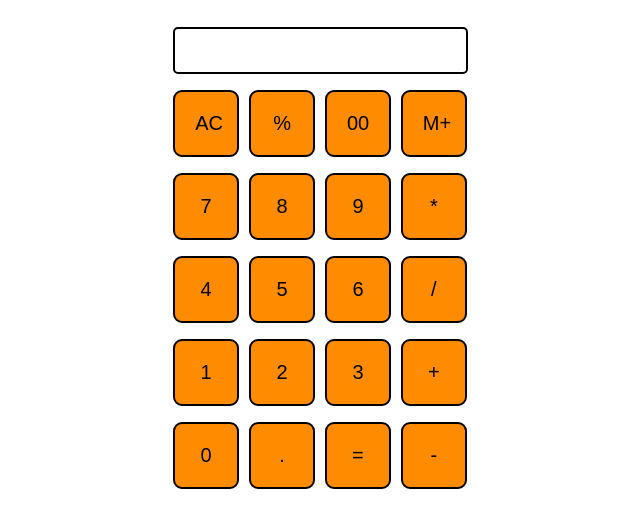
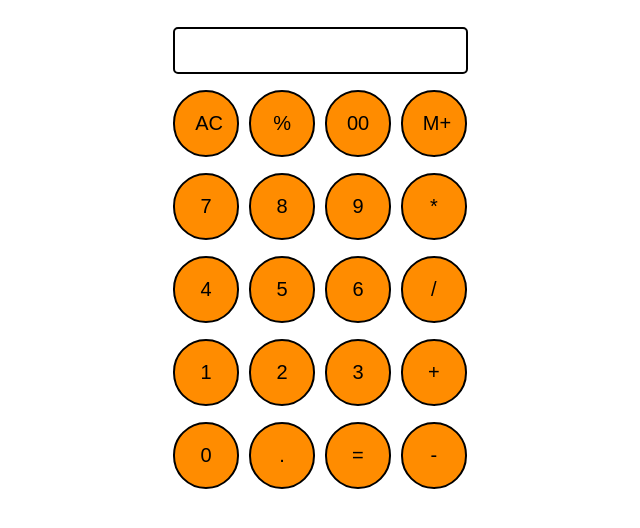
Before and after one commit to YashNigam2503/Calculator, a plain HTML site: page index.html in a window 1280 px wide. Shown: the part 62-590 px from the top of the page, without its empty margins (328-968 px from the left). Drawn offline with Linux system fonts and the light colour scheme.

Commit message:
Buttons changed

```diff
--- a/style.css
+++ b/style.css
@@ -12,7 +12,7 @@ html, body {
   margin: 0 3px;
   background-color: darkorange;
   border: 2px solid black;
-  border-radius: 9px;
+  border-radius: 200px;
   cursor: pointer;
 }
 
```
